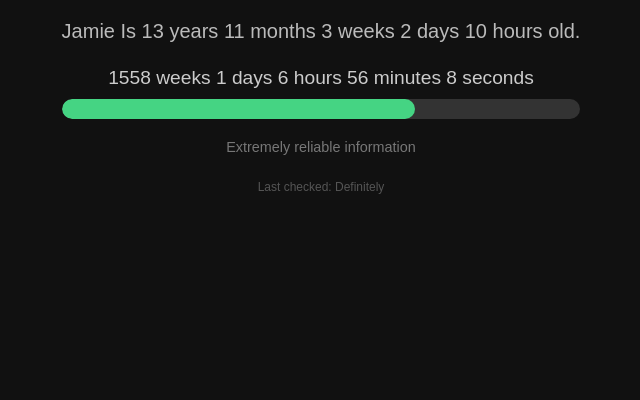
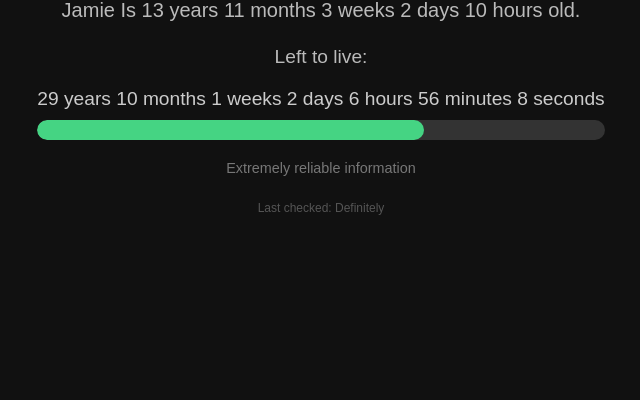
Before and after one commit to codymike1239-del/isjamiedeadyet, a plain HTML site: page index.html in a window 1280 px wide. Shown: the part 400-800 px from the top of the page, without its empty margins (319-959 px from the left). Drawn offline with Linux system fonts and the light colour scheme.

Commit message:
Update index.html

```diff
--- a/index.html
+++ b/index.html
@@ -79,6 +79,13 @@
       margin-top: 20px;
     }
 
+    .countdown-label {
+      font-size: 1.2rem;
+      color: #bbb;
+      margin-top: 20px;
+      margin-bottom: 5px;
+    }
+
     .countdown-bar {
       width: 100%;
       max-width: 600px;
@@ -131,6 +138,10 @@
 
     <div class="age" id="age"></div>
 
+    <div class="countdown-label">
+      Left to live:
+    </div>
+
     <div class="countdown" id="countdown"></div>
 
     <div class="countdown-bar">
@@ -175,11 +186,7 @@
           0
         ),
 
-        // Death date:
-        // 43 years, 8 months,
-        // 4 weeks, 6 days,
-        // 17 hours and 45 seconds
-        // after birth
+        // Death date
 
         deathDate: new Date(
           2056,
@@ -330,7 +337,8 @@
       }
 
 
-      let remainingTime = now - monthDate;
+      let remainingTime =
+        now - monthDate;
 
 
       const millisecondsPerHour =
@@ -345,7 +353,8 @@
 
       const weeks = Math.floor(
 
-        remainingTime / millisecondsPerWeek
+        remainingTime /
+        millisecondsPerWeek
 
       );
 
@@ -356,7 +365,8 @@
 
       const days = Math.floor(
 
-        remainingTime / millisecondsPerDay
+        remainingTime /
+        millisecondsPerDay
 
       );
 
@@ -367,7 +377,8 @@
 
       const hours = Math.floor(
 
-        remainingTime / millisecondsPerHour
+        remainingTime /
+        millisecondsPerHour
 
       );
 
@@ -378,7 +389,9 @@
 
         `${years} years ${months} months ` +
 
-        `${weeks} weeks ${days} days ${hours} hours old.`;
+        `${weeks} weeks ${days} days ` +
+
+        `${hours} hours old.`;
 
     }
 
@@ -439,8 +452,109 @@
 
 
       // ==========================================
-      // CALCULATE COUNTDOWN
+      // CALCULATE YEARS
       // ==========================================
+
+      let years =
+        person.deathDate.getFullYear() -
+        now.getFullYear();
+
+
+      const deathDateThisYear =
+        new Date(
+
+          now.getFullYear(),
+
+          person.deathDate.getMonth(),
+
+          person.deathDate.getDate(),
+
+          person.deathDate.getHours(),
+
+          person.deathDate.getMinutes(),
+
+          person.deathDate.getSeconds()
+
+        );
+
+
+      if (now >= deathDateThisYear) {
+
+        years--;
+
+      }
+
+
+      // ==========================================
+      // CALCULATE REMAINING MONTHS
+      // ==========================================
+
+      const afterYears =
+        new Date(
+
+          now.getFullYear() + years,
+
+          now.getMonth(),
+          now.getDate(),
+          now.getHours(),
+          now.getMinutes(),
+          now.getSeconds()
+
+        );
+
+
+      let months = 0;
+
+      let monthDate =
+        new Date(afterYears);
+
+
+      while (true) {
+
+        const nextMonth =
+          new Date(
+
+            monthDate.getFullYear(),
+
+            monthDate.getMonth() + 1,
+
+            monthDate.getDate(),
+
+            monthDate.getHours(),
+
+            monthDate.getMinutes(),
+
+            monthDate.getSeconds()
+
+          );
+
+
+        if (
+          nextMonth <= person.deathDate
+        ) {
+
+          monthDate =
+            nextMonth;
+
+          months++;
+
+        } else {
+
+          break;
+
+        }
+
+      }
+
+
+      // ==========================================
+      // CALCULATE WEEKS, DAYS, HOURS, MINUTES
+      // AND SECONDS
+      // ==========================================
+
+      remainingTime =
+        person.deathDate - monthDate;
+
 
       const millisecondsPerSecond =
         1000;
@@ -520,6 +634,8 @@
 
       countdown.textContent =
 
+        `${years} years ` +
+        `${months} months ` +
         `${weeks} weeks ` +
         `${days} days ` +
         `${hours} hours ` +
@@ -542,6 +658,7 @@
 
 
       countdownFill.style.width =
+
         Math.max(
           0,
           Math.min(100, percentage)
```
